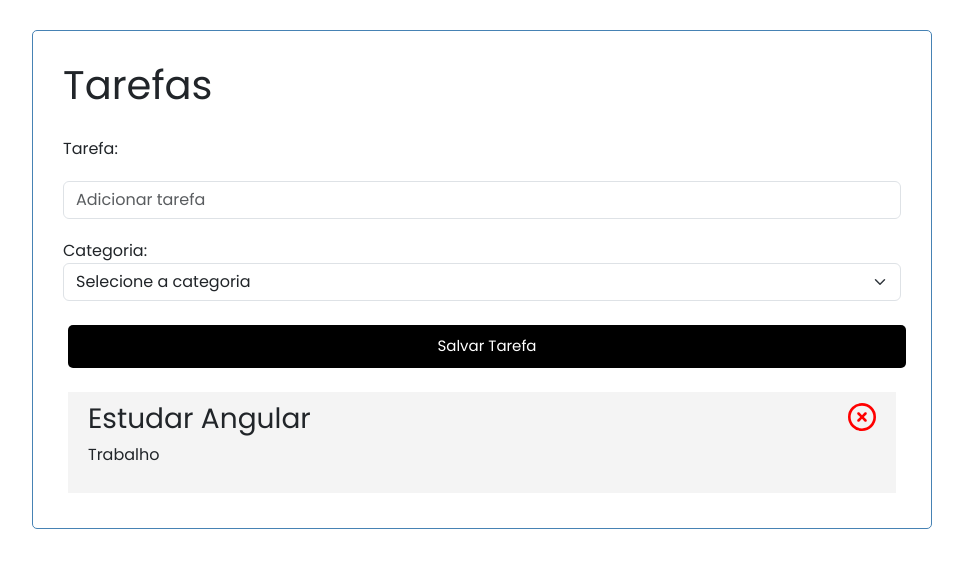
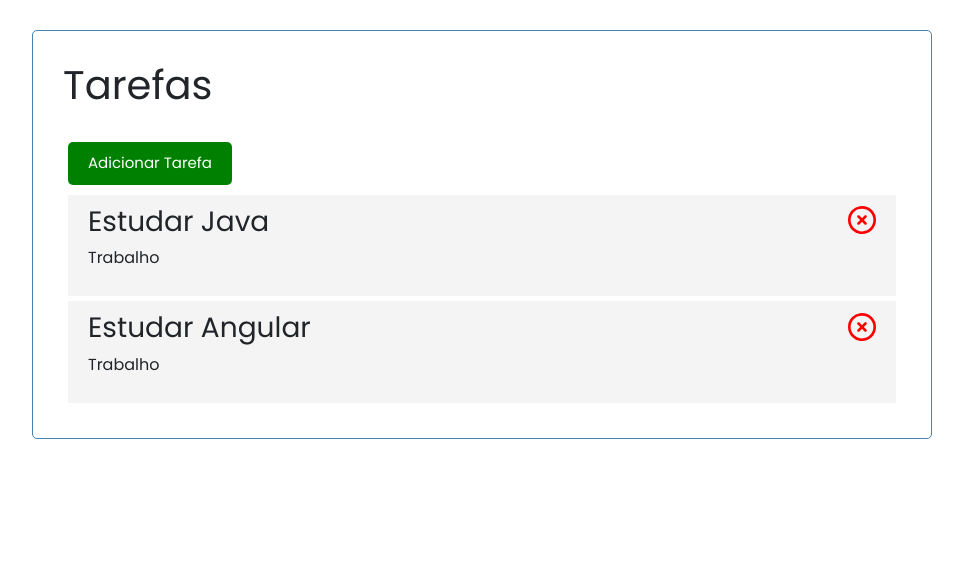
Before and after one commit to RafaelSaCa/ListaDeTarefas, an Angular app: page / in a window 1280 px wide. Shown: the top 568 px of the page, without its empty margins (158-1121 px from the left). Built offline with nearby package versions, Linux system fonts and the light colour scheme; data requests are answered from the project's data file.

Commit message:
Component Button que altera entre abrir ou fechar o formulario de tasks

```diff
--- a/db.json
+++ b/db.json
@@ -1,5 +1,11 @@
 {
   "tasks": [
+    {
+      "id": "1",
+      "tarefa": "Estudar Java",
+      "categoria": "Trabalho",
+      "concluido": false
+    },
     {
       "id": "2",
       "tarefa": "Estudar Angular",
--- a/src/app/components/add-task/add-task.component.html
+++ b/src/app/components/add-task/add-task.component.html
@@ -1,4 +1,11 @@
-<form (ngSubmit)="onSubmit()">
+@if (mostrarAddTarefa) {
+ <app-button text="Fechar" color="red" (btnClick)="alteraVisualizacao(false)"></app-button>
+}@else{
+  <app-button text="Adicionar Tarefa" color="green" (btnClick)="alteraVisualizacao(true)"></app-button>
+}
+
+@if(mostrarAddTarefa){
+  <form (ngSubmit)="onSubmit()" class="addForm">
     <div>
       <label for="text">Tarefa:</label>
       <input type="text" name="text" class="form-control" placeholder="Adicionar tarefa" id="text" [(ngModel)]="tarefa">
@@ -16,3 +23,5 @@
 
     <input type="submit" value="Salvar Tarefa" class="btn btn-block mb-4" >
   </form>
+
+}
--- a/src/app/components/add-task/add-task.component.ts
+++ b/src/app/components/add-task/add-task.component.ts
@@ -1,40 +1,44 @@
-import { Tarefa } from './../../../../Tarefa';
 import { Component, EventEmitter, Output } from '@angular/core';
 import { FormsModule } from '@angular/forms';
+import { ButtonComponent } from '../button/button.component';
+import { Tarefa } from './../../../../Tarefa';
+import { CommonModule } from '@angular/common';
 
 @Component({
   selector: 'app-add-task',
   standalone: true,
-  imports: [FormsModule],
+  imports: [FormsModule, ButtonComponent, CommonModule],
   templateUrl: './add-task.component.html',
-  styleUrl: './add-task.component.css'
+  styleUrl: './add-task.component.css',
 })
 export class AddTaskComponent {
-
   @Output() onAddTask = new EventEmitter<Tarefa>();
 
   tarefa: string = '';
-  categoria: string='';
+  categoria: string = '';
   concluido: boolean = false;
+  mostrarAddTarefa: boolean = false;
+
+  alteraVisualizacao(valor: boolean) {
+    this.mostrarAddTarefa = valor;
+  }
 
   onSubmit() {
-    if (!this.tarefa){
-      alert('Adicione um tarefa')
+    if (!this.tarefa) {
+      alert('Adicione um tarefa');
       return;
     }
 
     const novaTarefa = {
       tarefa: this.tarefa,
       categoria: this.categoria,
-      concluido: this.concluido
-    }
+      concluido: this.concluido,
+    };
 
     this.onAddTask.emit(novaTarefa);
 
-    this.tarefa= '';
-    this.categoria ='';
+    this.tarefa = '';
+    this.categoria = '';
     this.concluido = false;
-
   }
-
 }
--- /dev/null
+++ b/src/app/components/button/button.component.html
@@ -0,0 +1 @@
+<button [ngStyle]="{'background': color}" class="btn" (click)="onClick()">{{text}}</button>
--- /dev/null
+++ b/src/app/components/button/button.component.ts
@@ -0,0 +1,21 @@
+import { CommonModule } from '@angular/common';
+import { Component, EventEmitter, Input, Output } from '@angular/core';
+
+@Component({
+  selector: 'app-button',
+  standalone: true,
+  imports: [CommonModule],
+  templateUrl: './button.component.html',
+  styleUrl: './button.component.css'
+})
+export class ButtonComponent {
+
+  @Input() text: string ='';
+  @Input() color: string ='';
+  @Output() btnClick = new EventEmitter();
+
+
+  onClick() {
+  this.btnClick.emit();
+ }
+}
```
Also changed, not shown: src/app/components/button/button.component.css (added), 1 other file (tests, documents, lock files or other folders). Lines whose indentation alone changed are shown as unchanged.
